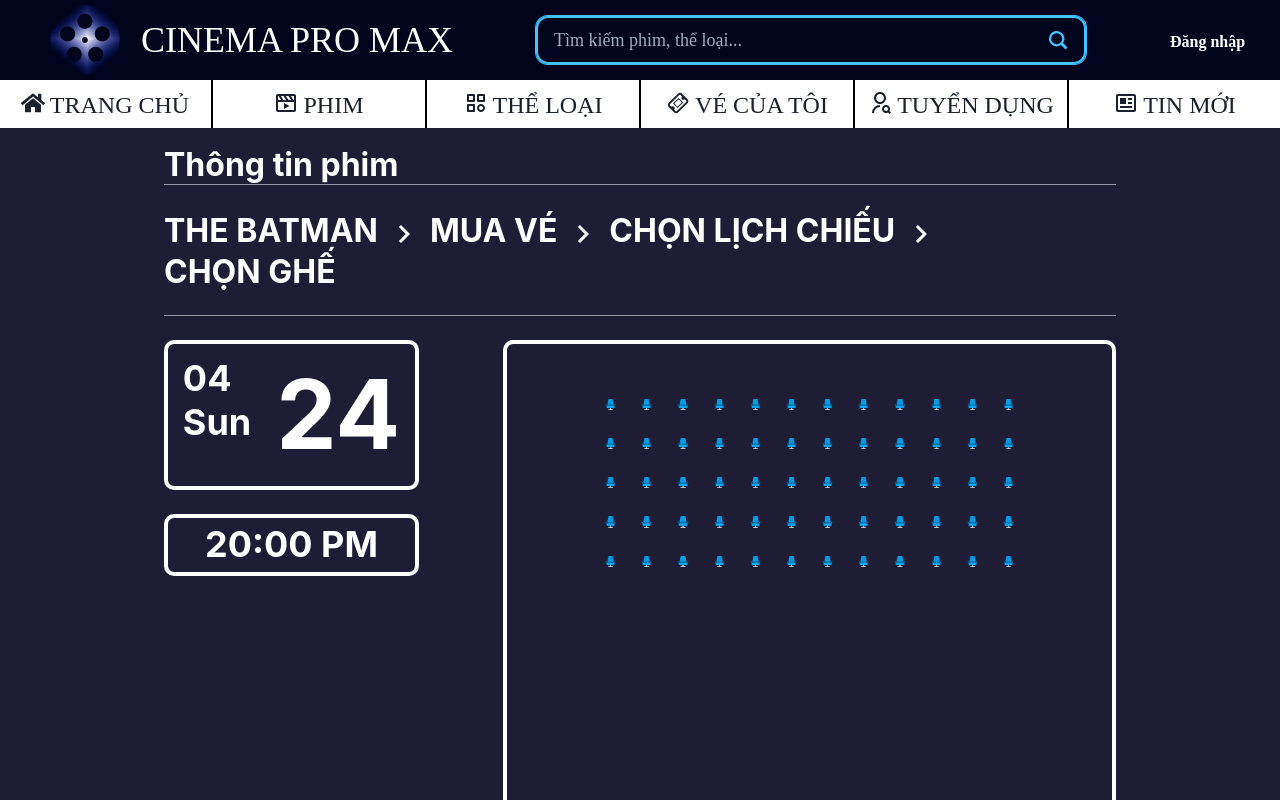
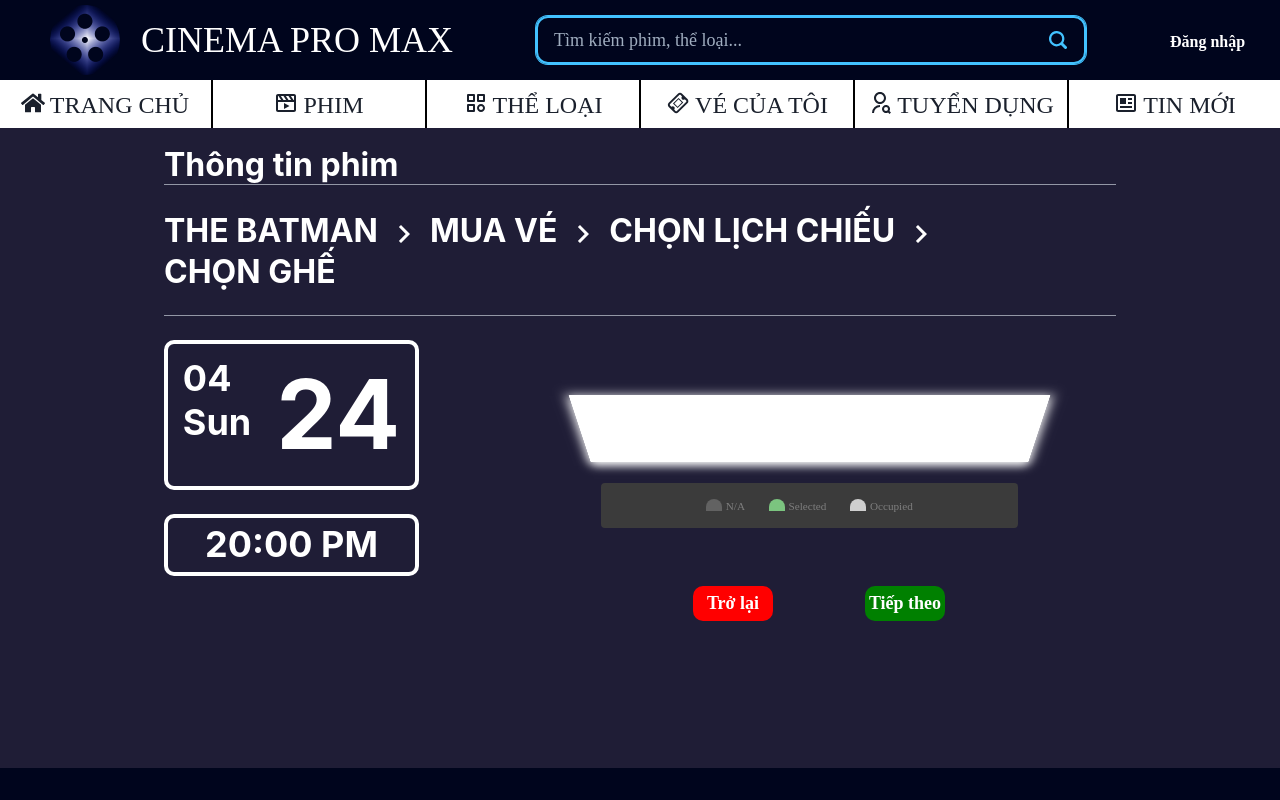
Before and after one commit to PBL5team-CNPM/Frontend, a React (Create React App) app: page /home/TuyenDung in a window 1280 px wide. Shown: the top 800 px of the page. Built offline with nearby package versions, Linux system fonts and the light colour scheme.

Commit message:
update seat selection
add ultimate screen n guide board

```diff
--- /dev/null
+++ b/src/components/website/SeatList/Styles.css
@@ -0,0 +1,145 @@
+@import url('https://fonts.googleapis.com/css?family=Exo+2&display=swap');
+
+*,
+*::after,
+*::before {
+  box-sizing: border-box;
+}
+
+body {
+  margin: 0;
+  padding: 0;
+  font-family: 'Exo 2', sans-serif;
+  background: #222222;
+  color: white;
+  font-size: 14px;
+
+  min-height: 100vh;
+}
+
+.App {
+  text-align: center;
+  display: flex;
+  flex-flow: column;
+  align-items: center;
+}
+
+.Movies {
+  margin-bottom: 24px;
+}
+
+.Movies select {
+  appearance: none;
+  background: white;
+  font-size: 14px;
+  margin-left: 12px;
+  border-radius: 4px;
+  padding: 6px 24px;
+}
+
+.ShowCase {
+  margin: 0 0 48px;
+  padding: 0;
+  list-style: none;
+  display: flex;
+  justify-content: center;
+  background: #3b3b3b;
+  padding: 12px;
+  border-radius: 4px;
+  color: #7e7e7e;
+}
+
+.ShowCase li {
+  margin: 0 12px;
+}
+
+.Cinema {
+  margin-bottom: 18px;
+  perspective: 400px;
+
+  grid-gap: 24px;
+}
+
+.Cinema .screen {
+  height: 70px;
+  background: white;
+  width: 100%;
+  transform: rotateX(-30deg) scale(1.1);
+  box-shadow: 0 3px 10px 2px;
+}
+
+.Cinema .seats {
+  grid-gap: 6px;
+  align-items: center;
+}
+
+.Cinema .seats .seat:nth-of-type(8n + 2) {
+  margin-right: 12px;
+}
+
+.Cinema .seats .seat:nth-of-type(8n + 6) {
+  margin-right: 12px;
+}
+
+.Cinema .seats .seat:not(.occupied):hover,
+.Cinema .seats .seat:not(.occupied):focus {
+  cursor: pointer;
+  background: #c1eac5;
+  transform: scale(1.2);
+}
+
+.Cinema .seats .seat.selected::after {
+  content: '';
+  position: absolute;
+  top: 0;
+  left: 2px;
+  width: 12px;
+  height: 12px;
+  border-radius: 100%;
+  background: transparent;
+  border: 1px solid #7bc47f;
+  animation: show-off 0.8s;
+  visibility: hidden;
+}
+
+@keyframes show-off {
+  0% {
+    transform: scale(1);
+    opacity: 1;
+    visibility: visible;
+  }
+
+  100% {
+    transform: scale(3);
+    opacity: 0;
+  }
+}
+
+.seat {
+  display: inline-block;
+  background: #626262;
+  width: 16px;
+  height: 12px;
+  border-top-left-radius: 10px;
+  border-top-right-radius: 10px;
+  transition: transform 0.3s ease-in-out;
+
+  position: relative;
+  top: 1px;
+}
+
+.seat.selected {
+  background: #7bc47f !important;
+}
+
+.seat.occupied {
+  background: #cfcfcf;
+}
+
+.info .count {
+  color: #7bc47f;
+}
+
+.info .total {
+  color: #7bc47f;
+}
--- a/src/components/website/SeatList/index.js
+++ b/src/components/website/SeatList/index.js
@@ -1,4 +1,4 @@
-
+import './Styles.css';
 import React from "react";
 import {
     Stack,
@@ -14,11 +14,11 @@
     Center,
     Link,
     Image,
-    Spacer
+    Spacer,
+    Button
 } from "@chakra-ui/react"
 
 import { ChevronRightIcon } from '@chakra-ui/icons'
-import Footer from "../Footer";
 
 const SeatList = () => {
     const List = [...Array(60).keys()]
@@ -74,24 +74,47 @@
                             </Center>
                         </Stack>
                         <Spacer/>
-                        <Box borderRadius='10px' border='4px' w='1240px' h='576px' py='55px' px='98px' ml='84px'>
-                            <SimpleGrid columns={[2, null, 12]} spacing='20px' spacingX='25px' spacingY='28px'>
-                                {
-                                    List.map((item)=>{ return(
-                                        <Link>
-                                            <Image
-                                                src={require('../../../imgs/office-chair 1.png')}
-                                                key={item}
-                                            />
-                                        </Link>
-                                    )})
-                                }
-                            </SimpleGrid>
+                        <Box borderRadius='10px' w='1240px' h='400px' py='55px' px='98px' ml='84px'>
+                        <div className="Cinema">
+                        <div className="screen" />
+                        </div>
+                            <ul className="ShowCase">
+                                <li>
+                                    <span className="seat" /> <small>N/A</small>
+                                </li>
+                                <li>
+                                    <span className="seat selected" /> <small>Selected</small>
+                                </li>
+                                <li>
+                                    <span className="seat occupied" /> <small>Occupied</small>
+                                </li>
+                            </ul>
+                            <Button
+                                colorScheme='blue'
+                                bgColor='red'
+                                color='white'
+                                size='lg'
+                                borderRadius="10px"
+                                w="80px"
+                                h="35px"
+                                margin='10px 0px 20px 92px'
+                            >Trở lại</Button>
+                            <Button
+                                colorScheme='blue'
+                                bgColor='green'
+                                color='white'
+                                size='lg'
+                                borderRadius="10px"
+                                w="80px"
+                                h="35px"
+                                margin='10px 0px 20px 92px'
+                            >Tiếp theo</Button>
                         </Box>
                         <Spacer/>
                     </Flex>
                 </Box>
             </Box>
+
         </Stack>
         </Box>
     )
```
